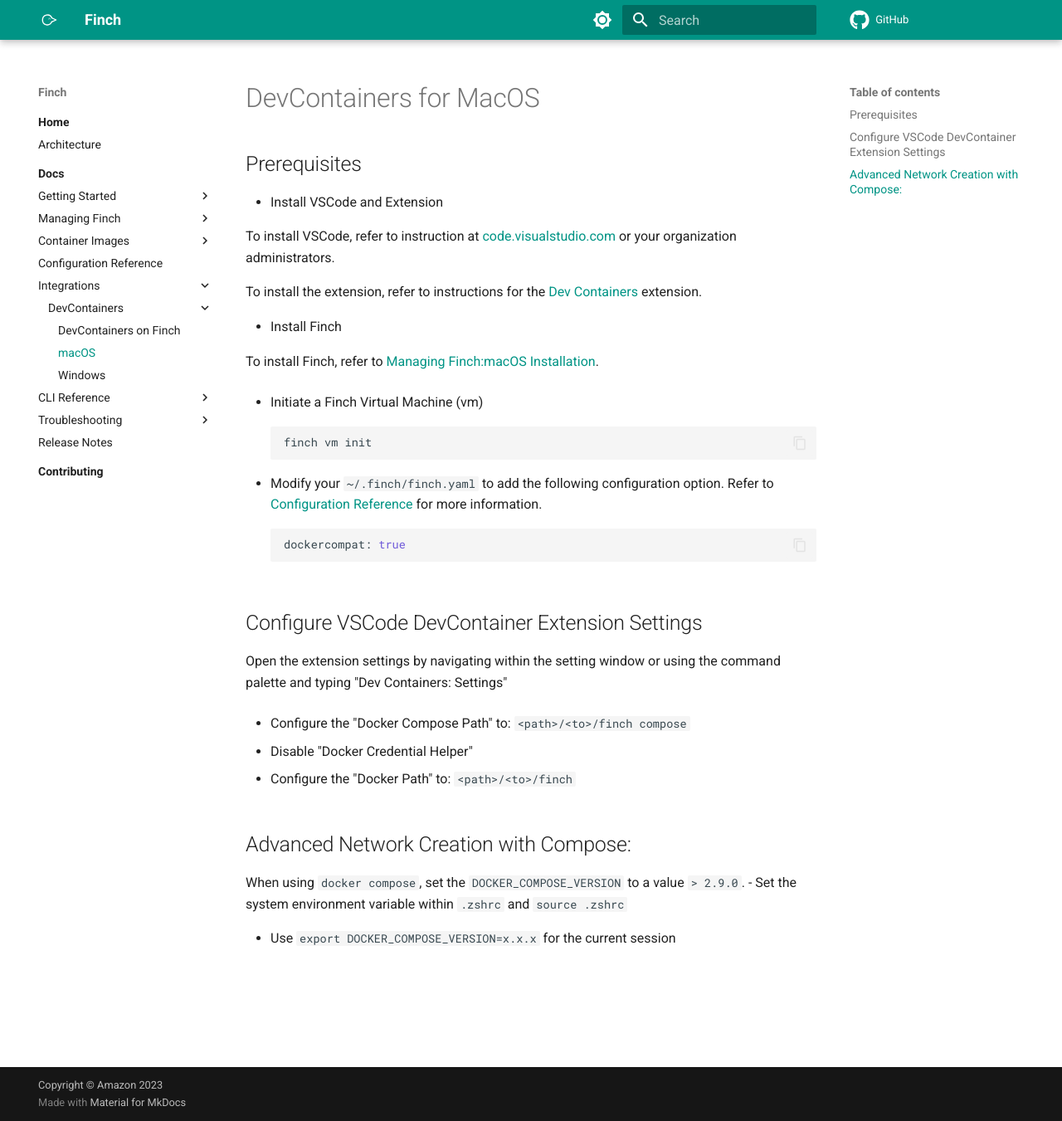
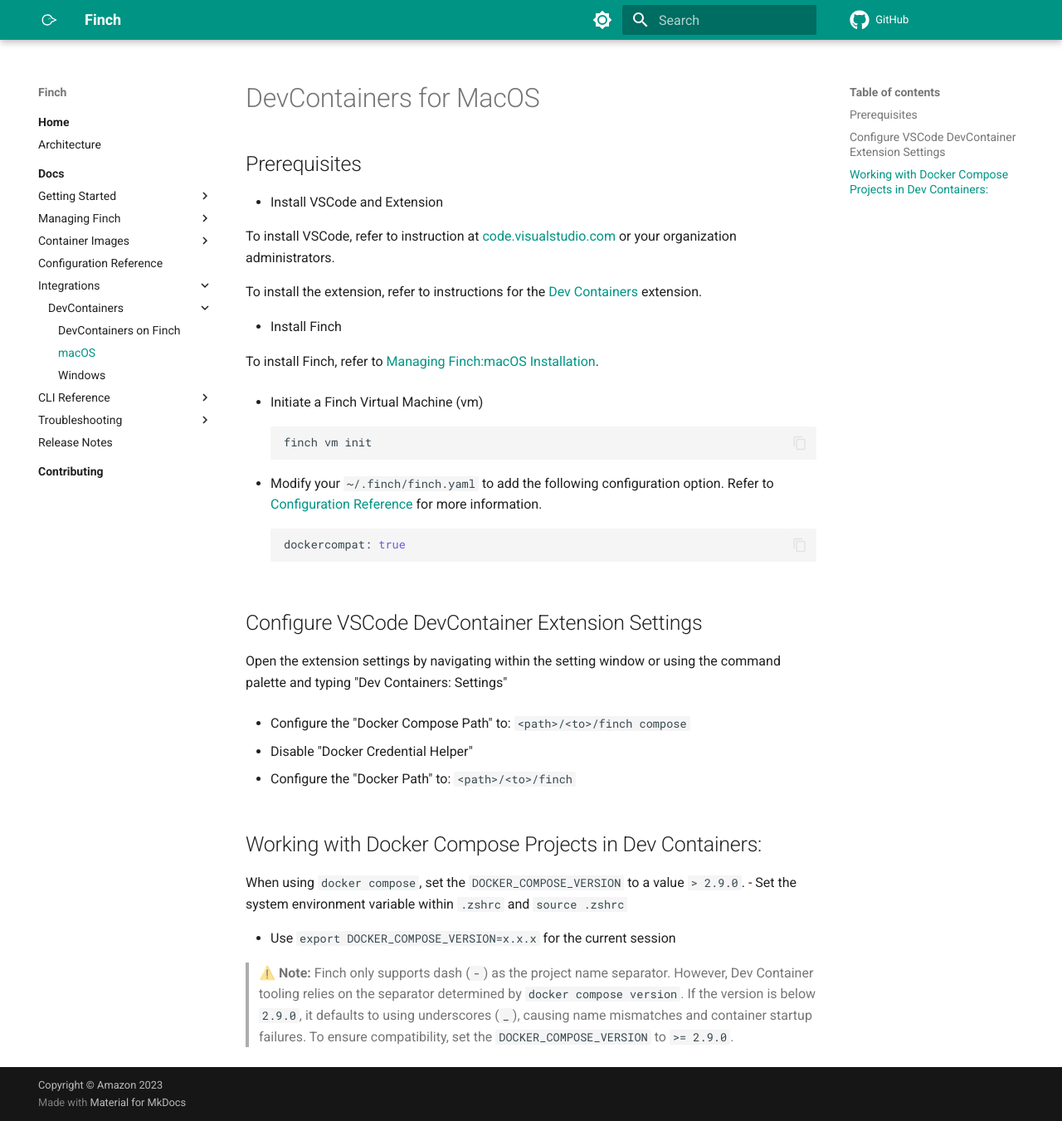
Before and after one commit to runfinch/finch-website, an MkDocs documentation site: the page built from docs/docs/integrations/mac/devcontainers.md, in a window 1280 px wide and 1351 px high. Shown: the whole window at 83% size. Built offline with MkDocs 1.6.1 and Material for MkDocs 9.7.7, drawn with Linux system fonts in a browser that asks for light colours; comment, search, counter and statistics services are not loaded.

Commit message:
docs: clarify compose version requirement for dev container compatibility
Signed-off-by: Subash Kotha <subash.kotha2@gmail.com>

```diff
--- a/docs/docs/integrations/mac/devcontainers.md
+++ b/docs/docs/integrations/mac/devcontainers.md
@@ -36,9 +36,14 @@
 - Configure the "Docker Path" to: `<path>/<to>/finch`
 
 
-## Advanced Network Creation with Compose:
+## Working with Docker Compose Projects in Dev Containers:
 
 When using `docker compose`, set the `DOCKER_COMPOSE_VERSION` to a value `> 2.9.0`.
 - Set the system environment variable within `.zshrc` and `source .zshrc`
 
 - Use `export DOCKER_COMPOSE_VERSION=x.x.x` for the current session
+
+> ⚠️ **Note:** Finch only supports dash (`-`) as the project name separator.
+> However, Dev Container tooling relies on the separator determined by `docker compose version`.
+> If the version is below `2.9.0`, it defaults to using underscores (`_`), causing name mismatches
+> and container startup failures. To ensure compatibility, set the `DOCKER_COMPOSE_VERSION` to `>= 2.9.0`.
```
Also changed, not shown: docs/docs/integrations/windows/devcontainers.md (+6 -1 lines).
